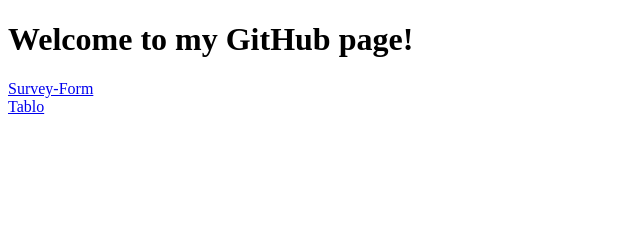
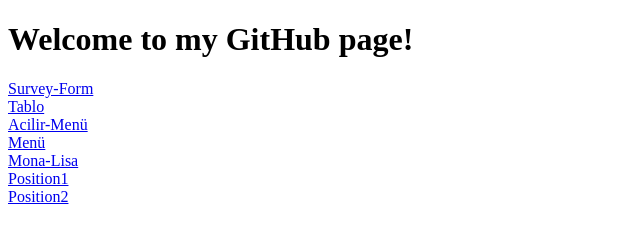
Before and after one commit to ayesra/ayesra.github.io, a plain HTML site: page index.html in a window 1280 px wide. Shown: the whole page, without its empty margins (0-640 px from the left). Drawn offline with Linux system fonts and the light colour scheme.

Commit message:
assignments

```diff
--- a/index.html
+++ b/index.html
@@ -10,5 +10,10 @@
     <h1>Welcome to my GitHub page!</h1>
     <a href="./Assigment/survey form/survey.html">Survey-Form</a> <br />
     <a href="./Assigment/tablo/tablo.html">Tablo</a> <br />
+    <a href="./Assigment/acilir-menü/acilir-menü.html">Acilir-Menü</a><br>
+    <a href="./Assigment/menü/menü.html">Menü</a><br>
+    <a href="./Assigment/mona-lisa/mona-lisa.html">Mona-Lisa</a><br>
+    <a href="./Assigment/position1/position1.html">Position1</a><br>
+    <a href="./Assigment/position2/position2.html">Position2</a><br>
   </body>
 </html>
```
